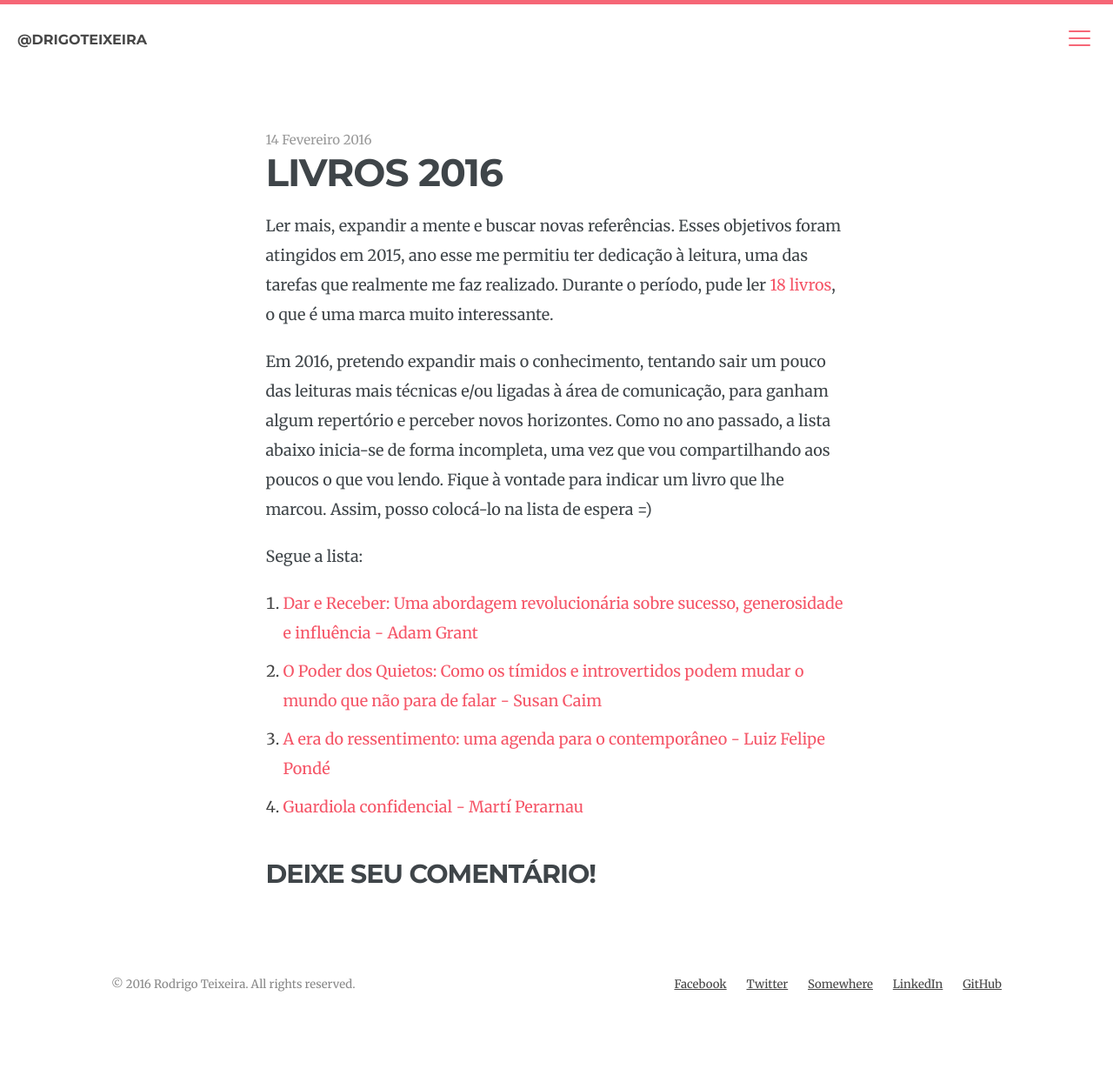
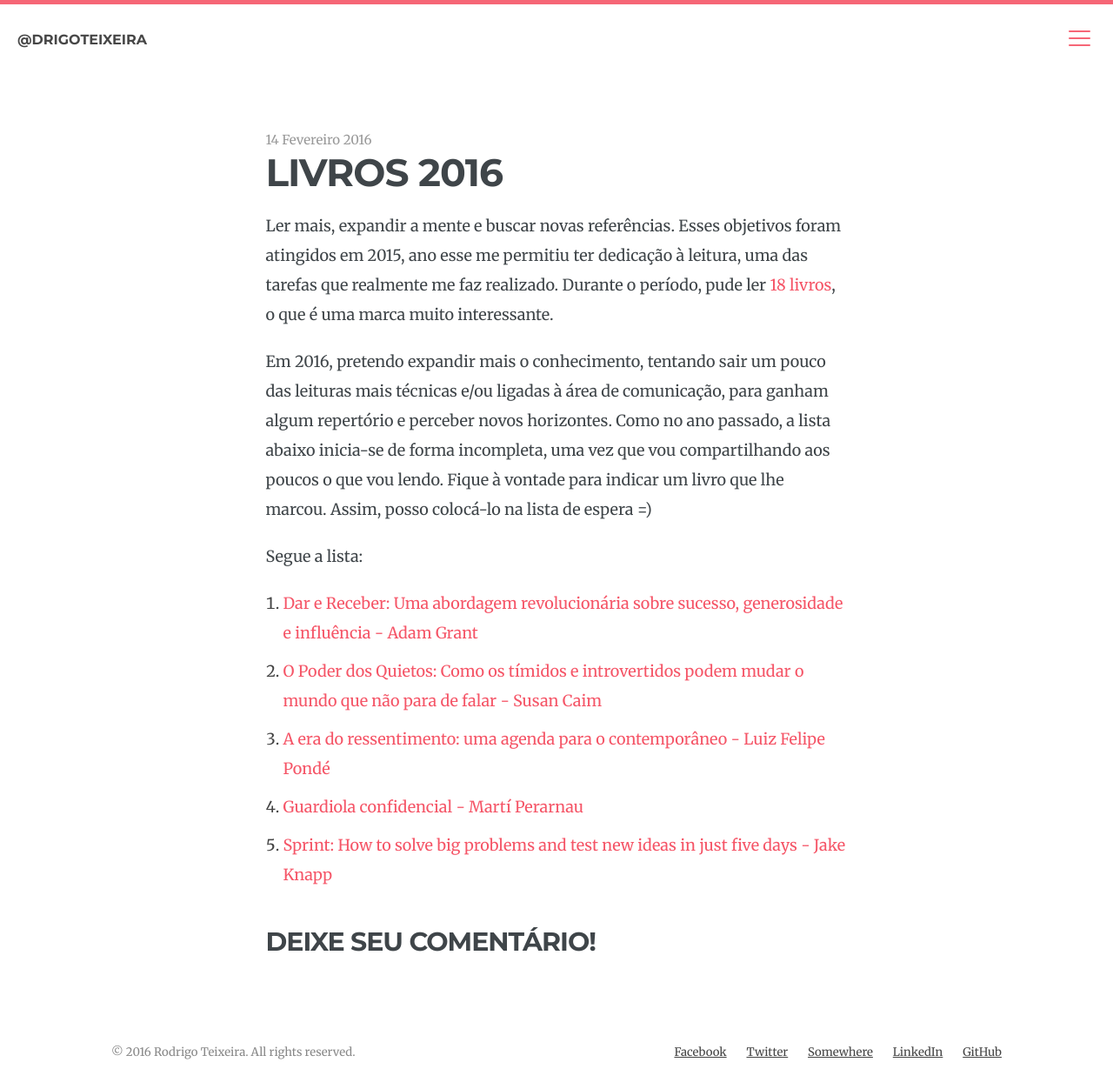
Before and after one commit to drigoteixeira/drigoteixeira.github.io, a Jekyll site: the page built from _posts/2016-02-14-livros-2016.md, in a window 1280 px wide and 1252 px high. Shown: the whole window at 87% size. Built offline with Jekyll 4.4.1, drawn with Linux system fonts in a browser that asks for light colours; nearby versions of some CDN libraries; comment, search, counter and statistics services are not loaded.

Commit message:
Update blog post

```diff
--- a/_posts/2016-02-14-livros-2016.md
+++ b/_posts/2016-02-14-livros-2016.md
@@ -20,3 +20,4 @@ Segue a lista:
 2. [O Poder dos Quietos: Como os tímidos e introvertidos podem mudar o mundo que não para de falar  - Susan Caim](http://www.amazon.com.br/dp/B009D6Z15Q)
 3. [A era do ressentimento: uma agenda para o contemporâneo - Luiz Felipe Pondé](http://www.amazon.com.br/dp/B00LV9OZ4G)
 4. [Guardiola confidencial - Martí Perarnau](http://www.amazon.com.br/dp/B015ZZPOAU)
+5. [Sprint: How to solve big problems and test new ideas in just five days - Jake Knapp](http://www.amazon.com.br/dp/B017S92JUY)
```
